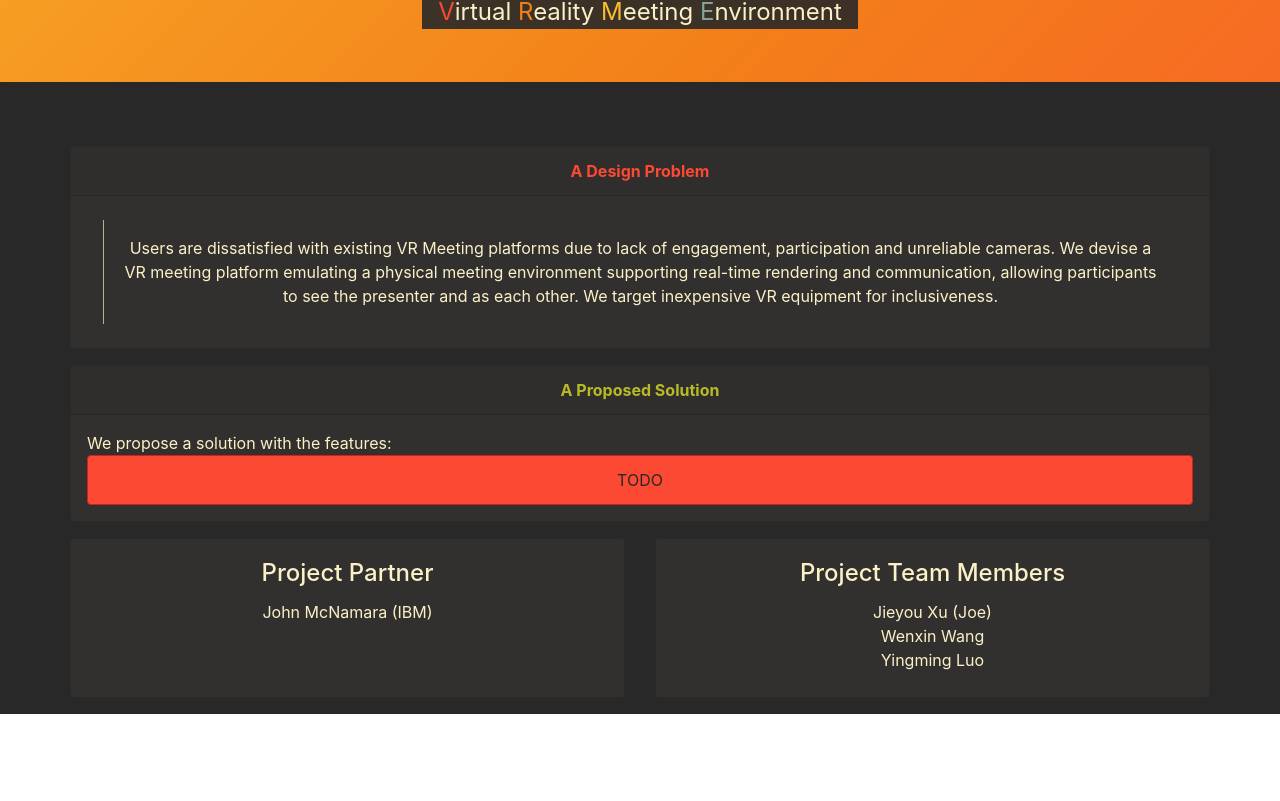
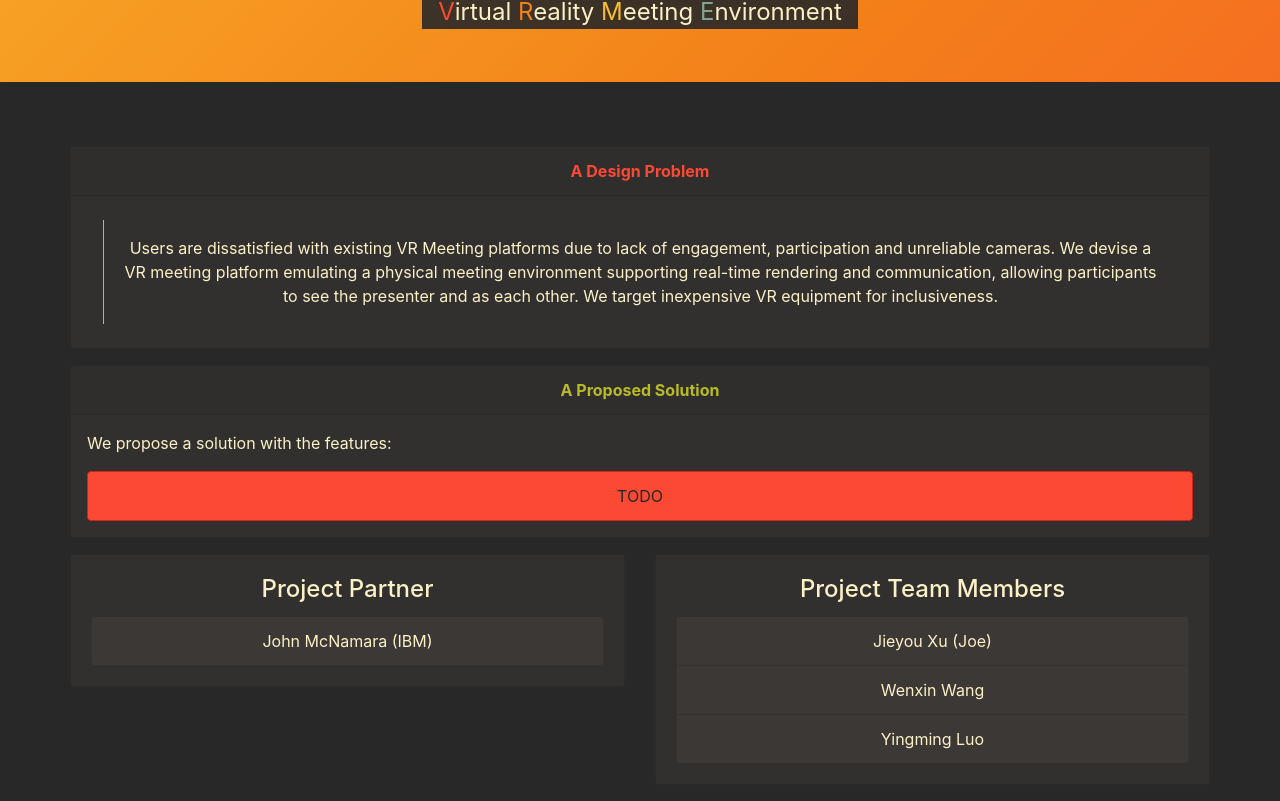
Before and after one commit to jieyouxu/VRME-Project-Website, a React app: page / in a window 1280 px wide. Shown: the part 366-1167 px from the top of the page. Before the commit the page ends 1080 px from the top, so only its background shows below. Built offline with nearby package versions, Linux system fonts and the light colour scheme.

Commit message:
feat: update styles

```diff
--- a/src/pages/home/ProjectSummary.css
+++ b/src/pages/home/ProjectSummary.css
@@ -70,16 +70,6 @@ body {
 	}
 }
 
-.content-card {
-	height: 10rem;
-}
-
-@media screen and (max-width: 720px) {
-	.content-card {
-		height: 13rem;
-	}
-}
-
 .content-skip {
 	height: 3rem;
 }
--- a/src/pages/home/ProjectSummary.jsx
+++ b/src/pages/home/ProjectSummary.jsx
@@ -9,7 +9,8 @@ import {
 	CardTitle,
 	CardBody,
 	CardText,
-	ListGroup
+	ListGroup,
+	ListGroupItem
 } from "reactstrap";
 
 import TodoAlert from "../../components/todo-alert/TodoAlert";
@@ -77,35 +78,37 @@ const ProjectSummary = () => (
 							<CardBody className="p-3 text-justify">
 								<CardText>
 									We propose a solution with the features:
-									{/* TODO */}
-									<TodoAlert />
 								</CardText>
+								{/* TODO */}
+								<TodoAlert />
 							</CardBody>
 						</Card>
 					</Col>
 				</Row>
 				<Row>
 					<Col>
-						<Card className="theme-bg-base-d0-soft content-card">
+						<Card className="theme-bg-base-d0-soft">
 							<CardBody className="text-center">
 								<CardTitle>
 									<h4>Project Partner</h4>
 								</CardTitle>
-								<CardText>John McNamara (IBM)</CardText>
+								<ListGroup>
+									<ListGroupItem className="theme-bg-base-d1">John McNamara (IBM)</ListGroupItem>
+								</ListGroup>
 							</CardBody>
 						</Card>
 					</Col>
 					<Col>
-						<Card className="theme-bg-base-d0-soft content-card">
+						<Card className="theme-bg-base-d0-soft">
 							<CardBody className="text-center">
 								<CardTitle>
 									<h4>Project Team Members</h4>
 								</CardTitle>
-								<CardText>
-									<ListGroup>Jieyou Xu (Joe)</ListGroup>
-									<ListGroup>Wenxin Wang</ListGroup>
-									<ListGroup>Yingming Luo</ListGroup>
-								</CardText>
+								<ListGroup>
+									<ListGroupItem className="theme-bg-base-d1">Jieyou Xu (Joe)</ListGroupItem>
+									<ListGroupItem className="theme-bg-base-d1">Wenxin Wang</ListGroupItem>
+									<ListGroupItem className="theme-bg-base-d1">Yingming Luo</ListGroupItem>
+								</ListGroup>
 							</CardBody>
 						</Card>
 					</Col>
```
